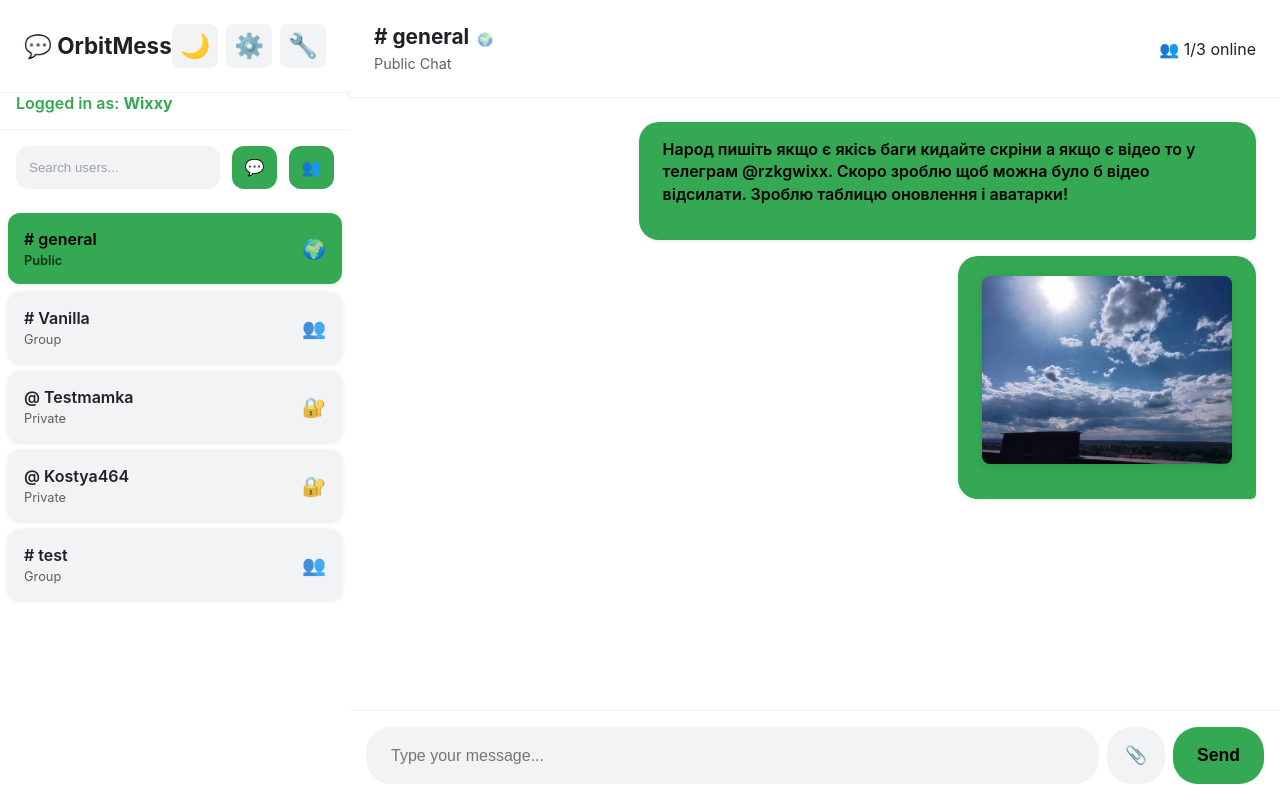
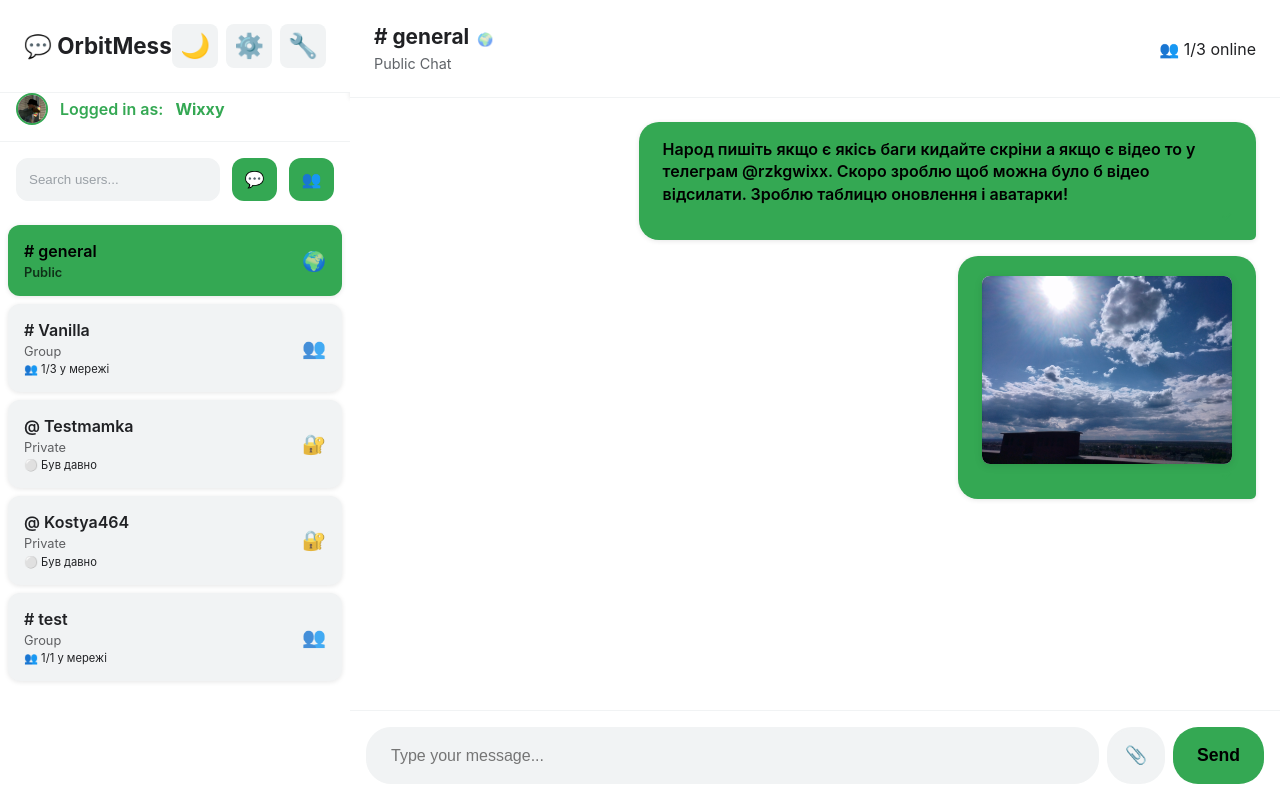
Before and after one commit to RZKGWIXX/March, a Flask app: page /chat in a window 1280 px wide. Run offline with Flask 3, Linux system fonts and the light colour scheme; the visitor is signed in with stand-in values (Sample User, id 1); some libraries are stand-ins or nearby versions.

Commit message:
Assistant checkpoint: Fixed mobile UI issues, added avatars, and improved online status display
Assistant generated file changes:
- static/style.css: Fix mobile group creation panel positioning and duplicate private chat options, Add avatar display next to logged in user and fix mobile image background, Fix duplicate private chat options by improving modal handling, Add online status display styles for chat list
- static/main.js: Add user avatar display in sidebar and fix duplicate modal issues, Fix duplicate modal issues by preventing multiple modals, Add online status display to chat list with proper time formatting, Improve last seen display in user profiles, Close existing modals before opening new ones, Fix admin panel modal duplicates
- templates/base.html: Add user info section to sidebar
- static/default-avatar.png: Add default avatar image

---

User prompt:

Зміна аватарки груп. у мобільній версії чомусь є два private chat options фон у фото на мобільній версії відділяється від фото кнопка створення групи у мобільній версії вилазить у право посунь у ліво! Коло Logget as (nickname) додати аватарку зробити deafult аватарку для тих хто не поставив! Відновити показ коли спів розмовник був онлайн показувати дату якщо уже пару днів не онлайн а якщо не пару днів то час. У списку чатів під нікнеймом писати у мережі чи був у мережі під нікнеймом.

Replit-Commit-Author: Assistant
Replit-Commit-Session-Id: 65a935aa-c889-42d4-aa60-24eb3a5a12ab

```diff
--- a/static/main.js
+++ b/static/main.js
@@ -228,17 +228,74 @@ document.addEventListener('DOMContentLoaded', () => {
                   <div class="chat-info">
                     <span class="chat-name">@ ${otherUser}</span>
                     <span class="chat-type">Private</span>
+                    <span class="chat-status" id="status-${otherUser}">Loading...</span>
                   </div>
                   <span class="chat-icon">🔐</span>
                 `;
+
+                // Load user status
+                fetch(`/user_status/${otherUser}`)
+                  .then(r => r.json())
+                  .then(data => {
+                    const statusEl = document.getElementById(`status-${otherUser}`);
+                    if (statusEl) {
+                      if (data.status === 'online') {
+                        statusEl.innerHTML = '🟢 У мережі';
+                        statusEl.className = 'chat-status online';
+                      } else if (data.last_seen) {
+                        const lastSeen = new Date(data.last_seen * 1000);
+                        const now = new Date();
+                        const diffHours = (now - lastSeen) / (1000 * 60 * 60);
+                        const diffDays = Math.floor(diffHours / 24);
+
+                        if (diffDays >= 3) {
+                          statusEl.innerHTML = `⚪ Був ${lastSeen.toLocaleDateString('uk-UA')}`;
+                        } else if (diffDays >= 1) {
+                          statusEl.innerHTML = `⚪ Був ${diffDays} ${diffDays === 1 ? 'день' : 'дні'} тому`;
+                        } else {
+                          statusEl.innerHTML = `⚪ Був ${lastSeen.toLocaleTimeString('uk-UA', {hour: '2-digit', minute: '2-digit'})}`;
+                        }
+                        statusEl.className = 'chat-status offline';
+                      } else {
+                        statusEl.innerHTML = '⚪ Був давно';
+                        statusEl.className = 'chat-status offline';
+                      }
+                    }
+                  })
+                  .catch(err => {
+                    const statusEl = document.getElementById(`status-${otherUser}`);
+                    if (statusEl) {
+                      statusEl.innerHTML = '⚪ Невідомо';
+                      statusEl.className = 'chat-status offline';
+                    }
+                  });
               } else {
                 li.innerHTML = `
                   <div class="chat-info">
                     <span class="chat-name"># ${room}</span>
                     <span class="chat-type">Group</span>
+                    <span class="chat-status" id="status-${room}">Loading...</span>
                   </div>
                   <span class="chat-icon">👥</span>
                 `;
+
+                // Load room stats
+                fetch(`/room_stats/${room}`)
+                  .then(r => r.json())
+                  .then(data => {
+                    const statusEl = document.getElementById(`status-${room}`);
+                    if (statusEl) {
+                      statusEl.innerHTML = `👥 ${data.online_count}/${data.total_count} у мережі`;
+                      statusEl.className = 'chat-status';
+                    }
+                  })
+                  .catch(err => {
+                    const statusEl = document.getElementById(`status-${room}`);
+                    if (statusEl) {
+                      statusEl.innerHTML = '👥 Статус невідомий';
+                      statusEl.className = 'chat-status';
+                    }
+                  });
               }
               chatList.appendChild(li);
             }
@@ -496,7 +553,19 @@ document.addEventListener('DOMContentLoaded', () => {
 
       if (lastSeen && statusData.last_seen) {
         const lastSeenDate = new Date(statusData.last_seen * 1000);
-        lastSeen.textContent = statusData.status === 'online' ? 'Online now' : `Last seen: ${lastSeenDate.toLocaleString()}`;
+        const now = new Date();
+        const diffHours = (now - lastSeenDate) / (1000 * 60 * 60);
+        const diffDays = Math.floor(diffHours / 24);
+
+        if (statusData.status === 'online') {
+          lastSeen.textContent = 'Зараз у мережі';
+        } else if (diffDays >= 3) {
+          lastSeen.textContent = `Був у мережі: ${lastSeenDate.toLocaleDateString('uk-UA')}`;
+        } else if (diffDays >= 1) {
+          lastSeen.textContent = `Був у мережі: ${diffDays} ${diffDays === 1 ? 'день' : 'дні'} тому`;
+        } else {
+          lastSeen.textContent = `Був у мережі: ${lastSeenDate.toLocaleTimeString('uk-UA', {hour: '2-digit', minute: '2-digit'})}`;
+        }
       }
     });
   }
@@ -719,6 +788,10 @@ document.addEventListener('DOMContentLoaded', () => {
 
   // Show room context menu
   function showRoomContextMenu() {
+    // Close any existing modals first
+    const existingModals = document.querySelectorAll('.admin-panel');
+    existingModals.forEach(modal => modal.remove());
+
     const modal = document.createElement('div');
     modal.className = 'admin-panel';
 
@@ -1390,6 +1463,10 @@ document.addEventListener('DOMContentLoaded', () => {
       showNotification('❌ Access denied', 'error');
       return;
     }
+
+    // Close any existing modals first
+    const existingModals = document.querySelectorAll('.admin-panel');
+    existingModals.forEach(modal => modal.remove());
 
     const modal = document.createElement('div');
     modal.className = 'admin-panel';
@@ -1625,6 +1702,10 @@ document.addEventListener('DOMContentLoaded', () => {
 
   // Settings panel
   window.showSettings = function() {
+    // Close any existing modals first
+    const existingModals = document.querySelectorAll('.admin-panel');
+    existingModals.forEach(modal => modal.remove());
+
     const modal = document.createElement('div');
     modal.className = 'admin-panel';
 
@@ -2179,6 +2260,33 @@ document.addEventListener('DOMContentLoaded', () => {
     loadRooms();
   }, 120000);
 
+  // Add user avatar to user info
+  const userInfo = document.querySelector('.user-info');
+  if (userInfo) {
+    // Load user avatar
+    fetch(`/get_user_avatar/${nickname}`)
+      .then(r => r.json())
+      .then(data => {
+        const userAvatar = document.createElement('img');
+        userAvatar.className = 'user-info-avatar';
+        userAvatar.src = data.avatar && data.avatar !== '/static/default-avatar.png' ? data.avatar : '/static/default-avatar.png';
+        userAvatar.alt = nickname;
+        userAvatar.onerror = () => {
+          userAvatar.src = '/static/default-avatar.png';
+        };
+
+        userInfo.insertBefore(userAvatar, userInfo.firstChild);
+      })
+      .catch(err => {
+        console.error('Failed to load user avatar:', err);
+        const userAvatar = document.createElement('img');
+        userAvatar.className = 'user-info-avatar';
+        userAvatar.src = '/static/default-avatar.png';
+        userAvatar.alt = nickname;
+        userInfo.insertBefore(userAvatar, userInfo.firstChild);
+      });
+  }
+
   // Add settings button to header
   const headerButtons = document.querySelector('.header-buttons');
   if (headerButtons) {
--- a/static/style.css
+++ b/static/style.css
@@ -284,6 +284,36 @@ body {
   font-weight: 600;
   color: var(--accent-green);
   border-bottom: 1px solid var(--surface-lighter);
+  display: flex;
+  align-items: center;
+  gap: 0.75rem;
+}
+
+.user-info-avatar {
+  width: 32px;
+  height: 32px;
+  border-radius: 50%;
+  object-fit: cover;
+  border: 2px solid var(--accent-green);
+}
+
+.shared-image, .shared-video {
+  border-radius: 8px;
+  box-shadow: 0 2px 8px rgba(0,0,0,0.1);
+  transition: transform 0.2s ease;
+  background: var(--surface-dark);
+}
+
+.mobile-device .shared-image {
+  background: var(--surface-dark);
+  padding: 2px;
+  border: 1px solid var(--surface-lighter);
+}
+
+.mobile-device .shared-video {
+  background: var(--surface-dark);
+  padding: 2px;
+  border: 1px solid var(--surface-lighter);
 }
 
 #chat-list {
@@ -338,10 +368,22 @@ body {
   font-size: 0.7rem;
   color: var(--text-muted);
   margin-top: 0.2rem;
+  display: block;
 }
 
 .chat-status.online {
   color: var(--accent-green);
+}
+
+.chat-status.offline {
+  color: var(--text-muted);
+}
+
+.chat-last-seen {
+  font-size: 0.65rem;
+  color: var(--text-muted);
+  margin-top: 0.1rem;
+  opacity: 0.8;
 }
 
 .chat-icon {
```
Also changed, not shown: other parts of static/style.css (+49 -3 lines), static/default-avatar.png, templates/base.html (line endings or trailing spaces).
